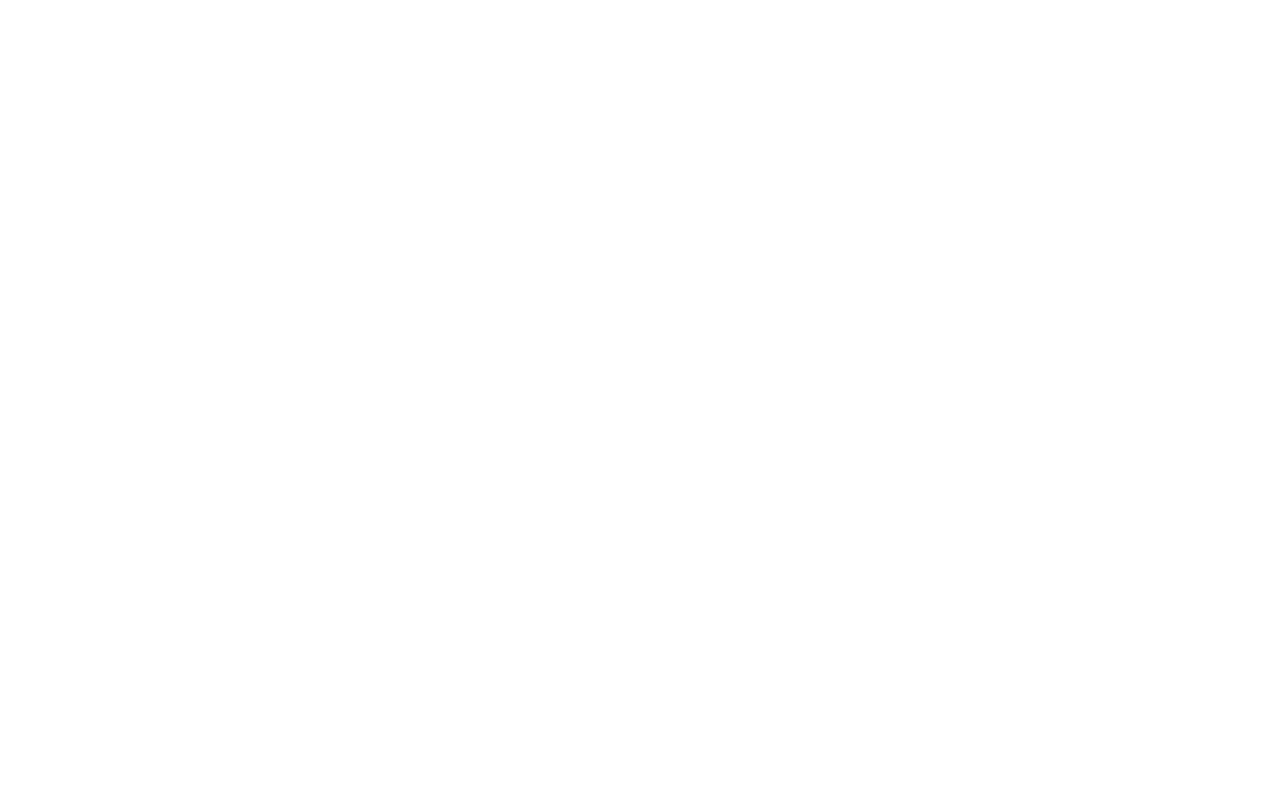
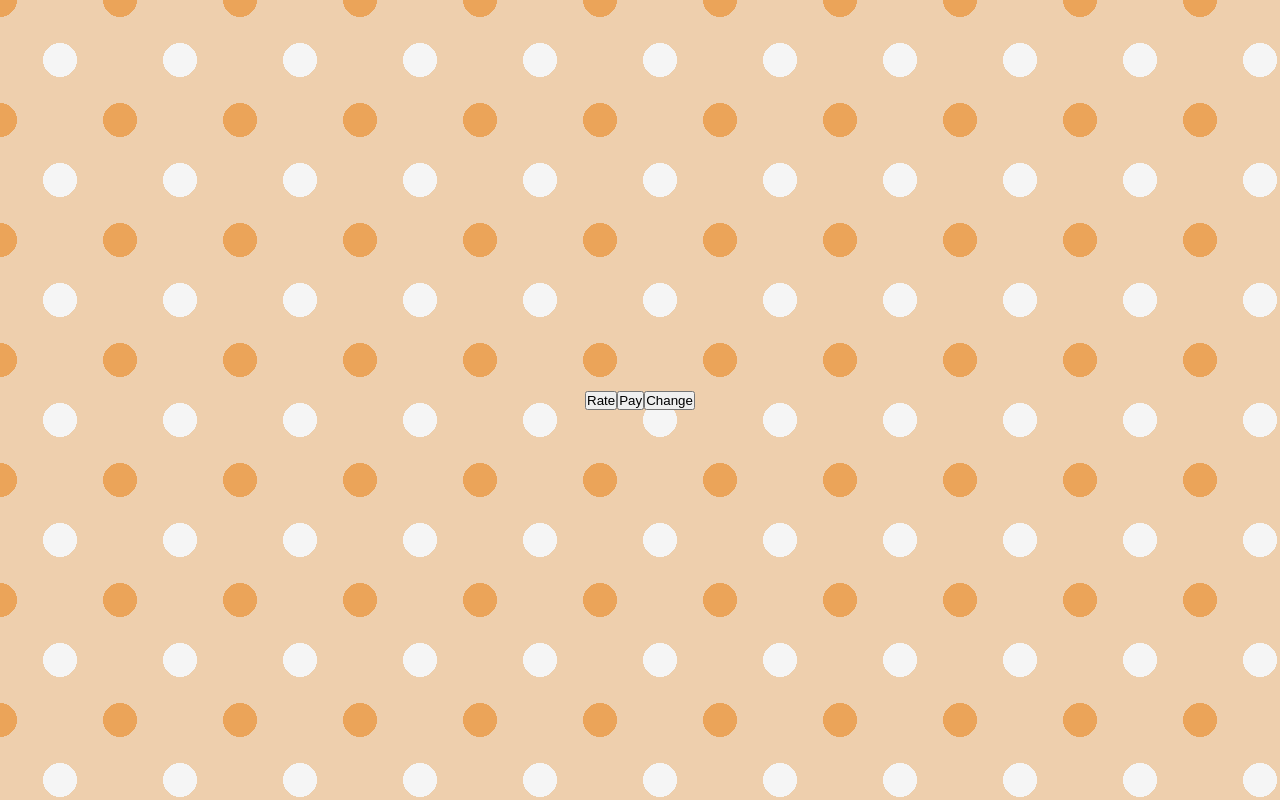
Before and after one commit to McGill-ECSE321-Winter2021/project-group-02, a Vue app in the folder client/: page /viewbookedappointments in a window 1280 px wide. Built offline with nearby package versions, Linux system fonts and the light colour scheme.

Commit message:
beepboop

```diff
--- /dev/null
+++ b/client/src/pages/ViewBookedAppointments.vue
@@ -0,0 +1,78 @@
+<template>
+  <div class="view-booked-appointments">
+    <div id="bookedappointments-container">
+
+<button id="rate-button" @click="rate()">Rate</button>
+<button id="pay-button" @click="pay()">Pay</button>
+<button id="change-button" @click="change()">Change</button>
+
+    </div>
+  </div>
+
+</template>
+
+<style scoped>
+.view-booked-appointments {
+  height: 100vh;
+  width: 100vw;
+  background-image: radial-gradient(whitesmoke 20%, transparent 20%),
+    radial-gradient(rgb(235, 164, 89) 20%, transparent 20%);
+  background-position: 0 0, 7.5vh 7.5vh;
+  background-size: 15vh 15vh;
+  background-color: rgb(238, 207, 173);
+}
+
+.view-booked-appointments {
+  display: flex;
+  align-items: center;
+  justify-content: center;
+  flex-direction: column;
+}
+</style>
+
+
+<script>
+	import axios from "axios";
+	import proxy from "../constants.js";
+
+export default {
+    name: "ViewBookedAppointments",
+    props: {
+    msg: String,
+    },
+  components: {},
+  data() {
+    return {
+      appointments: [],
+    };
+  },
+
+    methods: {
+    rate: function() {
+
+
+
+    },
+    pay: function() {
+
+
+    },
+    change: function() {
+
+
+    }
+    },
+  async mounted() {
+    try {
+
+      let appointmentResponse = axios.get(
+        proxy.proxy`api/appointment/getall/${this.$store.state.user}`
+      );
+      if (appointmentResponse.status !== 200) return;
+      this.appointments = appointmentResponse.data;
+    } catch (error) {
+      console.log(`${error}`);
+    }
+  },
+};
+</script>
--- /dev/null
+++ b/client/src/pages/ViewNotifications.vue
@@ -0,0 +1,45 @@
+<template>
+  <div class="view-notifications">
+
+      <ul id="example-1">
+  <li v-for="notification in notifications" :key="notification.message">
+    {{ notification.message }}
+  </li>
+    </ul>
+
+
+
+  </div>
+</template>
+
+
+<script>
+	import axios from "axios";
+	import proxy from "../constants.js";
+
+export default {
+    name: "ViewNotifications",
+    props: {
+    msg: String,
+    },
+  components: {},
+  data() {
+    return {
+      notifications: [],
+    };
+  },
+    methods: {},
+  async mounted() {
+    try {
+
+      let notificationResponse = axios.get(
+        proxy.proxy`api/appointment/notifications/${this.$store.state.user}`
+      );
+      if (notificationResponse.status !== 200) return;
+      this.notifications = notificationResponse.data;
+    } catch (error) {
+      console.log(`${error}`);
+    }
+  },
+};
+</script>
--- a/client/src/routes.js
+++ b/client/src/routes.js
@@ -10,6 +10,8 @@ import CreateAccount from "./pages/CreateAccount.vue";
 import BookAppointment from "./pages/BookAppointment";
 import PayForAppointment from "./pages/PayForAppointment.vue";
 import WorkspacePage from "./pages/WorkspacePage";
+import ViewNotifications from "./pages/ViewNotifications.vue";
+import ViewBookedAppointments from "./pages/ViewBookedAppointments.vue";
 
 Vue.use(Router);
 
@@ -67,5 +69,18 @@ export default new Router({
       name: "WorkspacePage",
       component: WorkspacePage,
     },
+
+    {
+      path: "/viewnotifications",
+      name: "ViewNotifications",
+      component: ViewNotifications,
+    },
+
+    {
+      path: "/viewbookedappointments",
+      name: "ViewBookedAppointments",
+      component: ViewBookedAppointments,
+    },
+
   ],
 });
```
Also changed, not shown: 1 other file (tests, documents, lock files or other folders).
